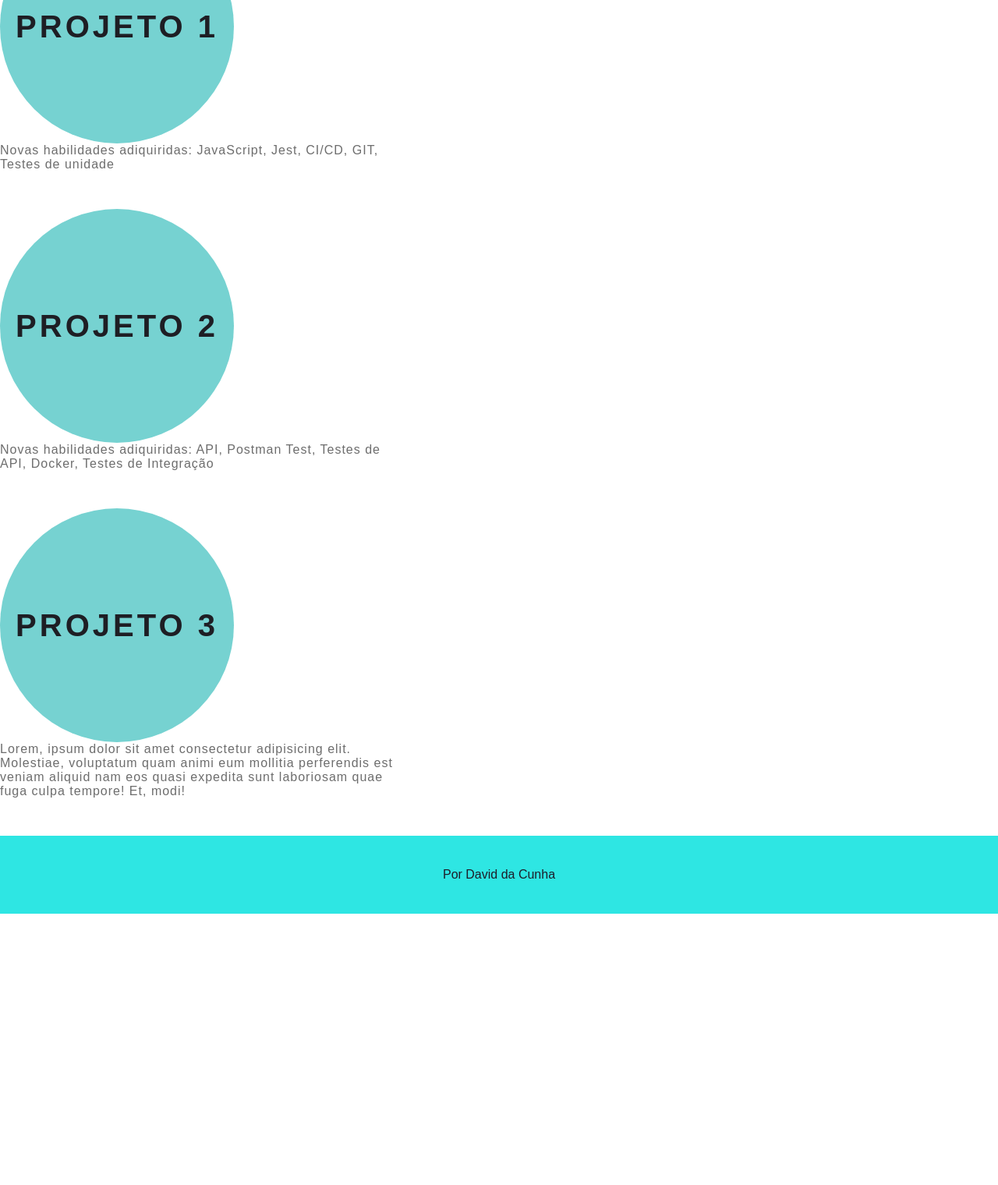
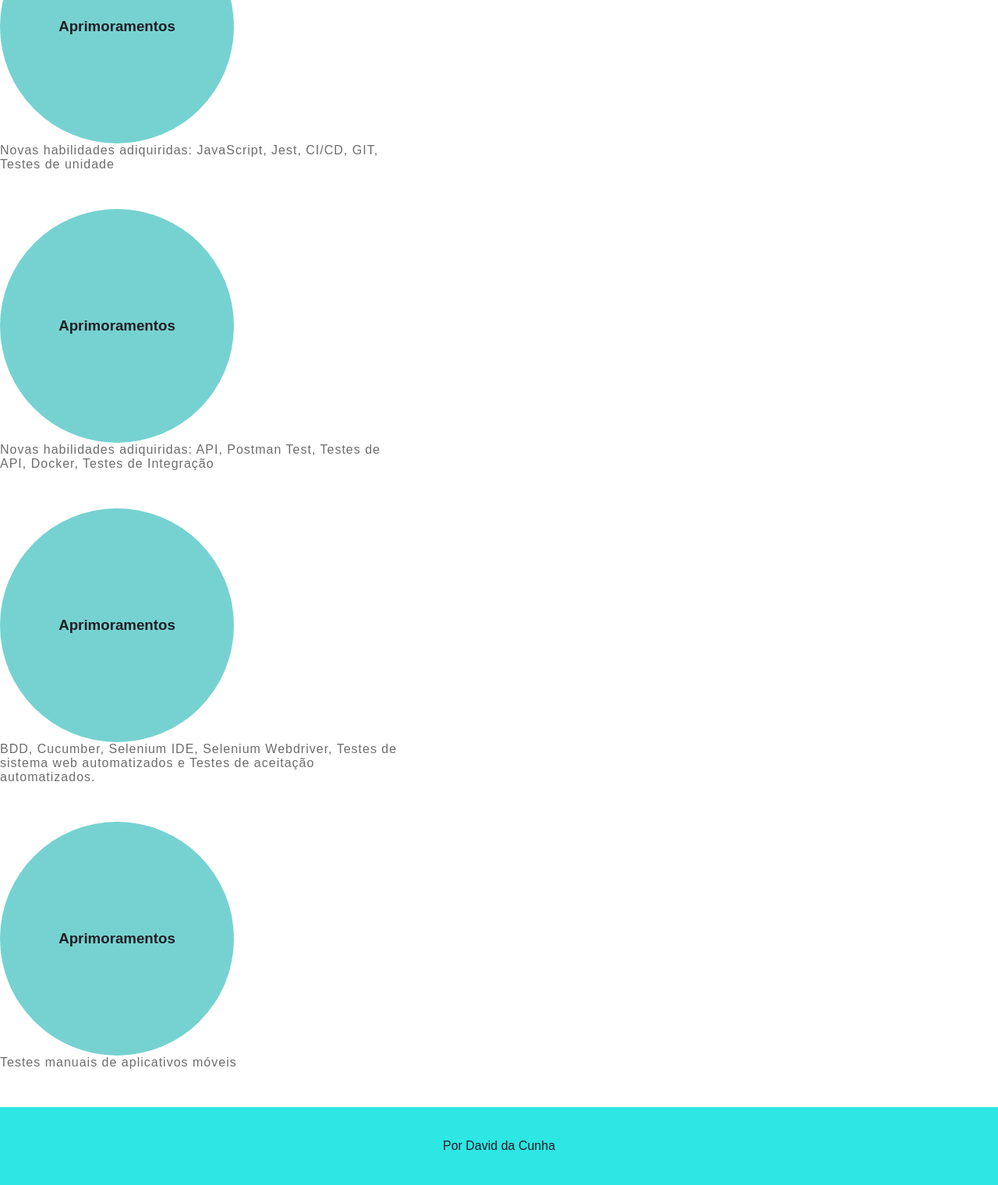
Before and after one commit to davidacunha/portifolio, a plain HTML site: page index.html in a window 1280 px wide. Shown: the part 1012-2532 px from the top of the page at 78% size. Before the commit the page ends 2184 px from the top, so only its background shows below. Drawn offline with Linux system fonts and the light colour scheme.

Commit message:
Add files via upload

```diff
--- a/index.html
+++ b/index.html
@@ -36,7 +36,8 @@
         <h2>Estudante</h2>
         <div class="social-media">
             <a href="https://github.com/waldiirbraz/projeto-git.git">Github</a>
-            <a href="https://github.com/davidacunha/apirest-docker.git">Projeto API e Docker</a>
+            <a href="https://github.com/davidacunha/apirest-docker.git">Projeto clone de API rest e Docker</a>
+            <a href="https://github.com/waldiirbraz/projeto-git.git">Selenium Webdriver</a>
             <a href="https://www.linkedin.com/in/david-da-cunha-8986521a2/">Linkedin</a>
         </div>
     </header>
@@ -44,7 +45,7 @@
         <div class="card-container">
             <div class="card">
                 <div class="card-wrapper">
-                <h2>Projeto 1</h2>
+                <h3>Aprimoramentos</h3>
                 <p>Venha ver</p>
                 </div>
             </div>
@@ -55,7 +56,7 @@
         <div class="card-container">
             <div class="card">
                 <div class="card-wrapper">
-                <h2>Projeto 2</h2>
+                <h3>Aprimoramentos</h3>
                 <p>Venha ver</p>
                 </div>
             </div>
@@ -66,13 +67,23 @@
         <div class="card-container">
             <div class="card">
                 <div class="card-wrapper">
-                <h2>Projeto 3</h2>
+                <h3>Aprimoramentos</h3>
                 <p>Venha ver</p>
                 </div>
             </div>
                 <div class="card-text">
-                Lorem, ipsum dolor sit amet consectetur adipisicing elit. Molestiae, voluptatum quam animi eum mollitia perferendis est veniam aliquid nam eos
-                quasi expedita sunt laboriosam quae fuga culpa tempore! Et, modi!
+                    BDD, Cucumber, Selenium IDE, Selenium Webdriver, Testes de sistema web automatizados e Testes de aceitação automatizados.
+                </div>
+        </div>
+        <div class="card-container">
+            <div class="card">
+                <div class="card-wrapper">
+                <h3>Aprimoramentos</h3>
+                <p>Venha ver</p>
+                </div>
+            </div>
+                <div class="card-text">
+                    Testes manuais de aplicativos móveis
                 </div>
         </div>
     </main>
```
